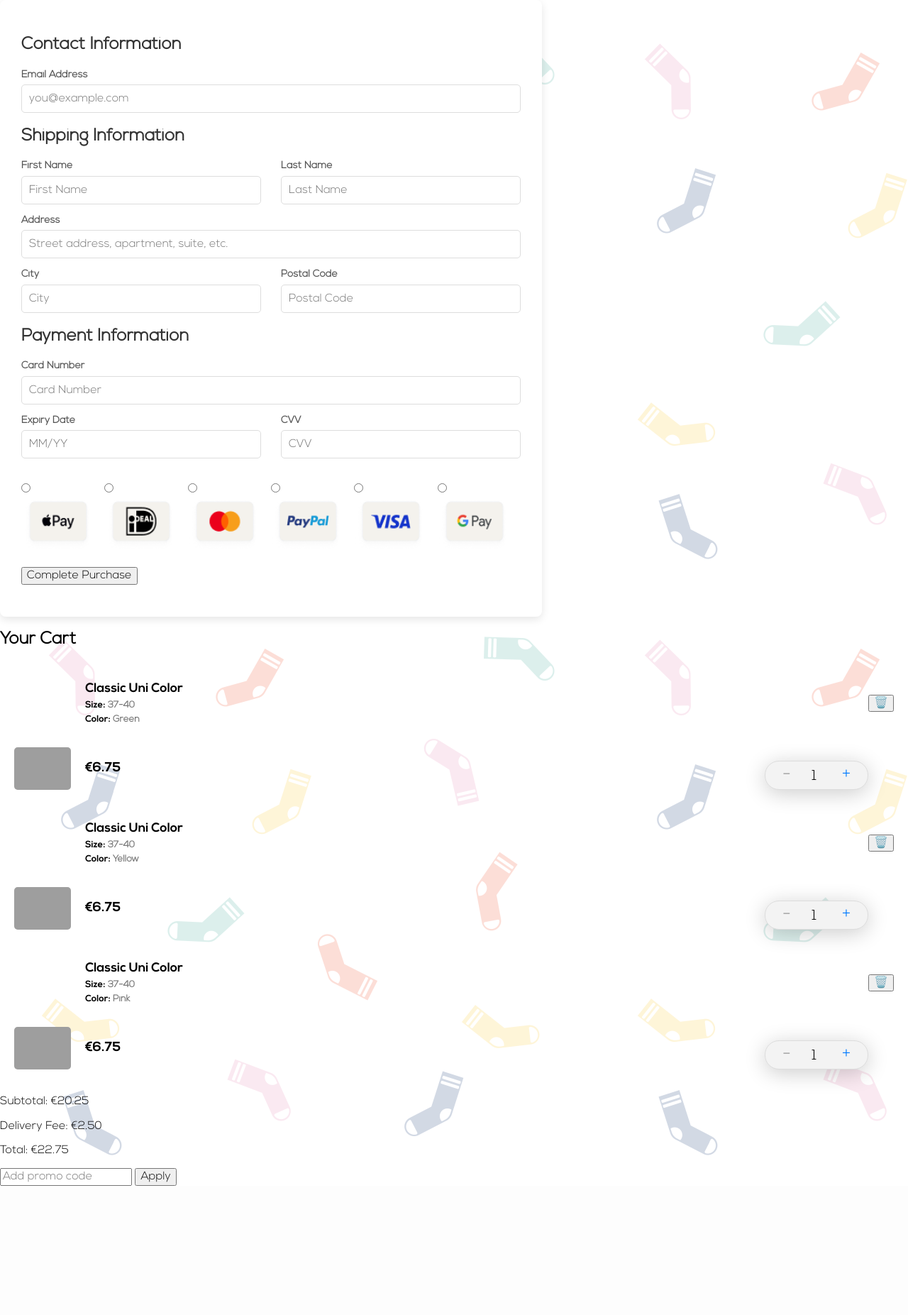
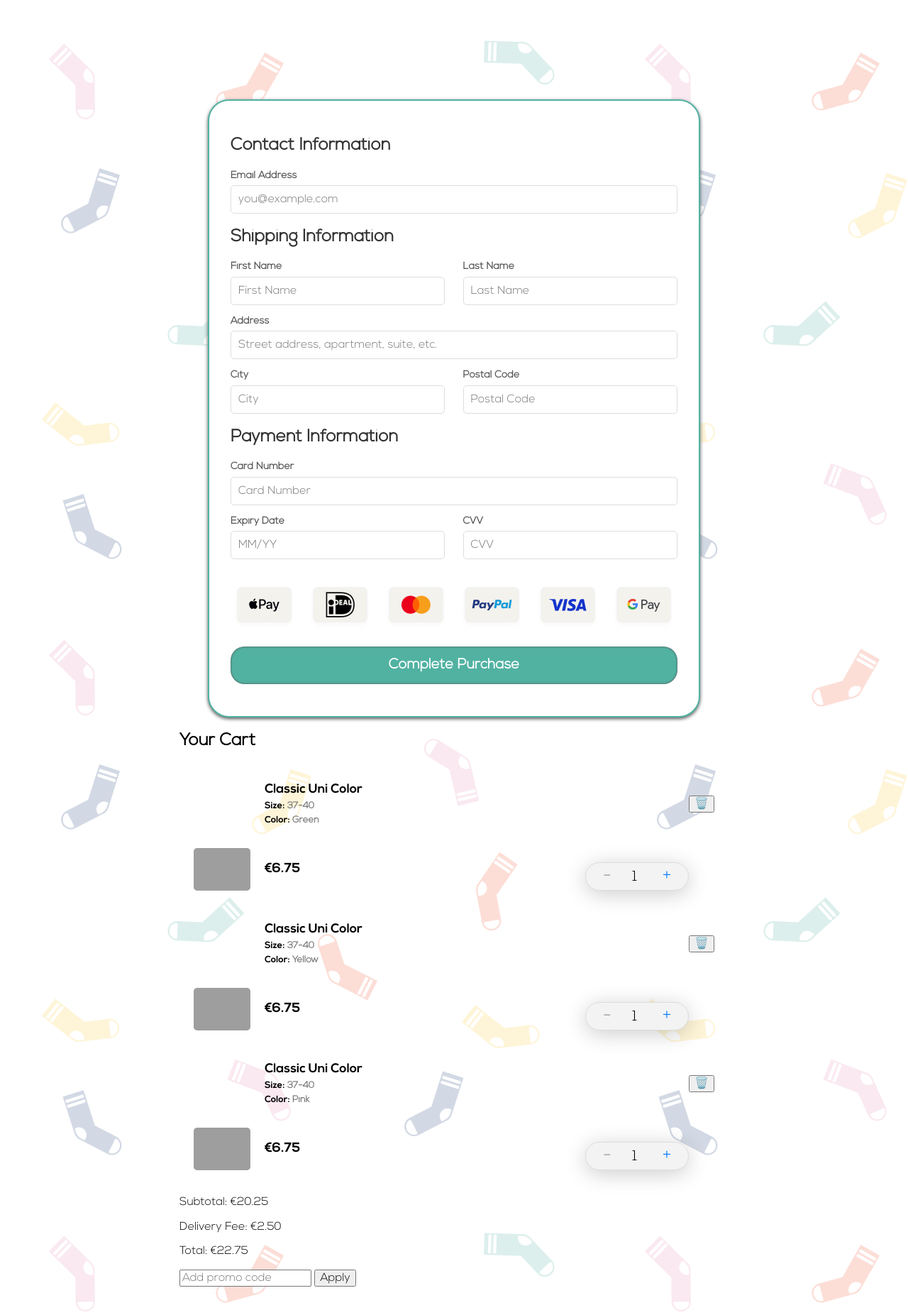
Before and after one commit to frederic-cvs-nhlstenden/sockstream, a PHP site: page /pages/checkout-page.php in a window 1280 px wide. Shown: the whole page at 71% size. Before the commit the page ends 1671 px from the top, so only its background shows below. Run offline with PHP 8.4, Linux system fonts and the light colour scheme; grey boxes are pictures that could not be loaded.

Commit message:
Restructured, organised it and added order summary and product items in different sections

```diff
--- a/styles/styles.css
+++ b/styles/styles.css
@@ -1,5 +1,4 @@
-:root
-{
+:root {
   --color-blue: #1e407a;
   --color-green: #51b2a2;
   --color-pink: #e990b9;
@@ -7,27 +6,23 @@
   --color-yelow: #fecd3e;
 }
 
-@font-face
-{
+@font-face {
   font-family: "Nexa Bold";
   src: url("../assets/fonts/Nexa\ Bold.otf") format("opentype");
   font-style: normal;
 }
 
-@font-face
-{
+@font-face {
   font-family: "Nexa Light";
   src: url("../assets/fonts/Nexa\ Light.otf") format("opentype");
   font-style: normal;
 }
 
-*
-{
+* {
   box-sizing: content-box;
 }
 
-body
-{
+body {
   width: 100vw;
   max-width: 100%;
   min-height: 100vh;
@@ -42,8 +37,7 @@ body
 /* Cart */
 
 /* Main Cart-Container */
-.cart-main-container
-{
+.cart-main-container {
   display: grid;
   margin: 40px auto;
   max-width: 100%;
@@ -51,8 +45,7 @@ body
 }
 
 /* Product Display */
-.cart-container
-{
+.cart-container {
   display: flex;
   flex-direction: column;
   margin: 100px 40px auto;
@@ -60,12 +53,11 @@ body
   border: 2px solid #51b2a2;
   width: 700px;
   background-color: #f9f9f9;
-  box-shadow: 0 2px 5px #555 ;
+  box-shadow: 0 2px 5px #555;
 }
 
 /* Product Parts */
-.cart-product-item
-{
+.cart-product-item {
   display: grid;
   grid-template-columns: 80px 1fr auto auto;
   align-items: end;
@@ -76,8 +68,7 @@ body
 /* Product Image */
 .uni-green-img,
 .uni-yellow-img,
-.uni-pink-img
-{
+.uni-pink-img {
   background-color: #ebe7e7;
   height: fit-content;
   width: 80px;
@@ -85,44 +76,38 @@ body
 }
 
 /* Product Details  */
-.cart-product-details
-{
+.cart-product-details {
   flex-grow: 1;
   margin-left: 20px;
   padding-bottom: 20px;
 }
 
-.cart-product-details h4
-{
+.cart-product-details>h4 {
   margin: 5px 0;
   font-size: 18px;
   font-family: 'Nexa Bold';
 }
 
-.cart-product-details h3
-{
+.cart-product-details>h3 {
   margin: 0px 0px;
   padding-top: 45px;
   font-family: 'Nexa Bold';
 }
 
-.cart-product-details p
-{
+.cart-product-details>p {
   margin: 5px 0;
   color: #777;
   font-size: small;
   font-weight: bolder;
 }
 
-.cart-product-details>p>b
-{
+.cart-product-details>p>b {
   color: black;
   font-family: 'Nexa Bold';
 }
 
 /* Button */
-.up-num-input
-{
+.up-num-input {
   display: flex;
   align-items: end;
   border: 1px solid #ddd;
@@ -132,8 +117,7 @@ body
   box-shadow: 0 5px 30px rgba(0, 0, 0, 0.2);
 }
 
-.up-num-input button
-{
+.up-num-input>button {
   border: none;
   background: none;
   font-size: 20px;
@@ -143,13 +127,11 @@ body
   width: 40px;
 }
 
-.up-num-input button:hover
-{
+.up-num-input>button:hover {
   color: #f15b39;
 }
 
-.up-num-input input
-{
+.up-num-input>input {
   text-align: right;
   width: 30px;
   border: none;
@@ -157,27 +139,23 @@ body
   font-size: 20px;
 }
 
-.up-num-input .minus
-{
+.up-num-input .minus {
   font-size: 25px;
   color: #999;
 }
 
-.up-num-input .plus
-{
+.up-num-input .plus {
   font-size: 25px;
   color: #007bff;
 }
 
 /* Delete Button */
-.cart-product-action
-{
+.cart-product-action {
   grid-template-columns: 3/5;
   margin-bottom: 110px;
 }
 
-.cart-delete-button
-{
+.cart-delete-button {
   background: none;
   border: none;
   cursor: pointer;
@@ -187,14 +165,12 @@ body
   transition: color 0.3s ease;
 }
 
-.cart-delete-button :hover
-{
+.cart-delete-button :hover {
   background-color: #d9534f;
 }
 
 /* Order Summary Box */
-.cart-order-summary
-{
+.cart-order-summary {
   display: flex;
   flex-direction: column;
   margin: 100px 40px auto;
@@ -203,79 +179,40 @@ body
   padding: 20px;
   box-shadow: 0 2px 5px #555;
   width: 400px;
-  border:2px solid #51b2a2;
+  border: 2px solid #51b2a2;
 }
 
-.cart-order-summary h2
-{
+.cart-order-summary>h2 {
   font-size: 20px;
   margin-bottom: 20px;
   font-weight: bolder;
   font-family: 'Nexa Bold';
 }
 
-.cart-sum-details
-{
+.cart-sum-details {
   display: flex;
   flex-direction: column;
   justify-content: space-between;
   font-size: 16px;
 }
 
-.cart-sum-details p > span
-{
+.cart-sum-details p>span {
   padding-left: 270px;
   text-align: right;
 
 }
 
-.cart-sum-details hr
-{
+.cart-sum-details>hr {
   width: 100%;
   color: lightgray;
 }
 
-.cart-sum-details p.cart-total
-{
+.cart-sum-details>p.cart-total {
   font-family: 'Nexa Bold';
 }
 
-/* Promo Code */
-.promo-code
-{
-  display: flex;
-  margin: 20px 0;
-}
-
-.promo-code input
-{
-  flex-grow: 1;
-  padding: 10px;
-  border: 1px solid #ddd;
-  border-radius: 20px;
-  margin-right: 10px;
-  box-shadow: 0 2px 10px rgba(0, 0, 0, 0.1);
-}
-
-.promo-code button
-{
-  padding: 10px 40px;
-  background-color: #51b2a2;
-  color: white;
-  border: none;
-  border-radius: 20px;
-  cursor: pointer;
-  box-shadow: inset 0 0 3px 0.2px #555;
-}
-
-.promo-code button:hover
-{
-  background-color: #337066;
-}
-
 /* Checkout Button */
-.cart-checkout button
-{
+.cart-checkout>button {
   width: 370px;
   padding: 15px;
   align-items: center;
@@ -289,26 +226,22 @@ body
   box-shadow: inset 0 0 3px 0.2px #555;
 }
 
-.cart-checkout button:hover
-{
+.cart-checkout button:hover {
   background-color: #337066;
 }
 
 /* Payment Options */
-.payment-options
-{
+.payment-options {
   margin-top: 20px;
   text-align: center;
 }
 
-.payment-options p
-{
+.payment-options>p {
   margin: 0;
   font-size: 14px;
 }
 
-.payment-options img
-{
+.payment-options>img {
   width: 100%;
   max-width: 45px;
   padding: auto;
@@ -317,49 +250,9 @@ body
 
 }
 
-.payment-options button
-{
-  border: none;
-  max-width: 40px;
-  padding: auto;
-  margin: 0;
-  border-radius: 5px;
-}
-
-.payment-options img:hover
-{
-  background-color: #2c5f575e;
-}
-
-/* Payment Options - Images */
-.img-radio
-{
-  width: 100px;
-  height: 35px;
-  cursor: pointer;
-  border: 2px solid transparent;
-  border-radius: 10px;
-  transition: border-color 0.3s;
-}
-
-.payment-options
-{
-  input[type="radio"]
-  {
-    display: none;
-  }
-}
-
-.img-radio.selected
-{
-  border-color: #51b2a2;
-  box-shadow: 0px 0px 10px #555;
-}
-
 /* Powered By */
 
-.powered-by
-{
+.powered-by {
   text-align: center;
   grid-column: 2/2;
   grid-row: 2/2;
@@ -368,20 +261,18 @@ body
   display: flex;
   flex-direction: row;
   justify-content: center;
-  margin: 5px 120px 2px ;
+  margin: 5px 120px 2px;
   padding: 0 2em 0;
 }
 
-.powered-by p
-{
+.powered-by>p {
   margin: 47px 10px auto;
   font-size: 17px;
   justify-content: center;
   font-family: "Nexa Bold";
 }
 
-.powered-by img
-{
+.powered-by>img {
   width: 100px;
   margin-top: 5px;
 }
@@ -389,13 +280,21 @@ body
 
 /* Checkout Page */
 
+.checkout-container {
+  display: grid;
+  margin: 40px auto;
+  width: 100%;
+  justify-content: center;
+}
+
 /* Form */
 .checkout-form {
-  background-color: #fff;
+  background-color: #ffffff;
   padding: 30px;
-  border-radius: 8px;
-  box-shadow: 0 4px 12px rgba(0, 0, 0, 0.1);
-  width: 55%;
+  margin: 100px 40px auto;
+  border-radius: 30px;
+  box-shadow: 0 2px 5px #555;
+  border: 2px solid #51b2a2;
 }
 
 .checkout-form h2 {
@@ -423,14 +322,14 @@ body
   width: 48%;
 }
 
-.form-group label {
+.form-group>label {
   margin-bottom: 5px;
   font-size: 14px;
   font-weight: bold;
   color: #555;
 }
 
-.form-group input {
+.form-group>input {
   padding: 10px;
   font-size: 16px;
   border: 1px solid #ddd;
@@ -438,10 +337,12 @@ body
   transition: border-color 0.2s ease-in-out;
 }
 
-.form-group input:focus {
+.form-group>input:focus {
   outline: none;
   border-color: #007BFF;
 }
+
+/* CHECKOUT- Payment Options */
 
 .CO-payment-options {
   display: flex;
@@ -449,7 +350,140 @@ body
   margin-top: 20px;
 }
 
-.CO-payment-options img {
+.CO-payement-options > label {
+  display: block;
+  text-align: center;
+}
+
+.CO-payment-options>img {
   height: 75px;
   cursor: pointer;
+  border-radius: 5px;
 }
+
+.CO-payment-options {
+  input[type="radio"] {
+    display: none;
+  }
+}
+
+.CO-payment-options img:hover {
+  background-color: #33706681;
+}
+
+.CO-payement-options .img-radio.selected {
+  border-color: #51b2a2;
+  box-shadow: 0px 0px 10px #555;
+}
+
+/* Checkout-button */
+.checkout-btn {
+  width: 600px;
+  padding: 15px;
+  align-items: center;
+  background-color: #51b2a2;
+  color: white;
+  border: none;
+  border-radius: 20px;
+  cursor: pointer;
+  font-size: 20px;
+  font-weight: bold;
+  box-shadow: inset 0 0 3px 0.2px #555;
+}
+
+/* Order-Summary */
+.CO-order-summary {
+  grid-column: 2/2;
+  margin: 100px 40px auto;
+  gap: 20px;
+
+  display: flex;
+  flex-direction: column;
+  align-items: center;
+}
+
+.CO-product-items {
+  display: flex;
+  justify-content: space-between;
+  align-items: center;
+  margin-bottom: 10px;
+  padding-bottom: 10px;
+  border-bottom: 1px solid #ddd;
+}
+
+/* Wrapper */
+.CO-product-items-wrapper {
+  background-color: #fdfdfd;
+  border-radius: 30px;
+  box-shadow: 0 2px 5px #555;
+  border: 2px solid #51b2a2;
+}
+
+.CO-product-items-wrapper > h2{
+  padding: 20px 30px 0;
+}
+
+/* Purchase summary */
+
+.CO-summary {
+  width: 100%;
+  background-color: #d4d4d4;
+  border-radius: 30px;
+  padding: 10px;
+  box-shadow: 0 2px 5px #555;
+  border: 2px solid #51b2a2;
+}
+
+.CO-summary > h2{
+  font-family: 'Nexa Bold';
+}
+
+.CO-summary > p > b {
+  font-weight: bolder;
+}
+
+.CO-summary>hr {
+  width: 100%;
+  color: black;
+}
+
+.CO-summary>p>span {
+  padding-left: 340px;
+}
+
+/* Promo Code */
+.promo-code {
+  display: flex;
+  margin: 20px 0;
+}
+
+.promo-code>input {
+  flex-grow: 1;
+  padding: 10px;
+  border: 1px solid #ddd;
+  border-radius: 20px;
+  margin-right: 10px;
+  box-shadow: 0 2px 10px rgba(0, 0, 0, 0.1);
+}
+
+.promo-code>input[type="text"] {
+  width: 100%;
+  padding: 10px;
+  margin-right: 10px;
+  border: 1px solid #ddd;
+  border-radius: 10px;
+}
+
+.promo-code>button {
+  padding: 10px 20px;
+  background-color: #51b2a2;
+  color: white;
+  border: none;
+  border-radius: 20px;
+  cursor: pointer;
+  box-shadow: inset 0 0 3px 0.2px #555;
+}
+
+.promo-code>button:hover {
+  background-color: #337066;
+}
```
